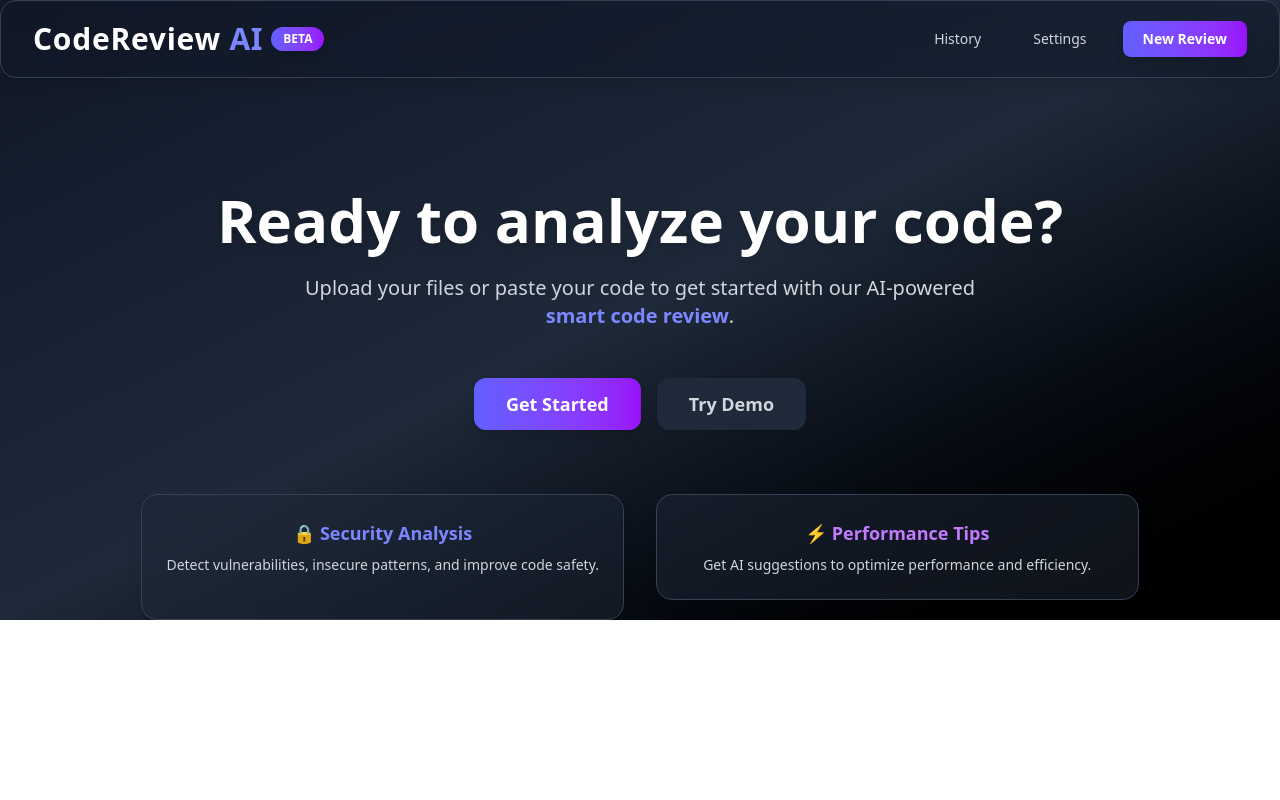
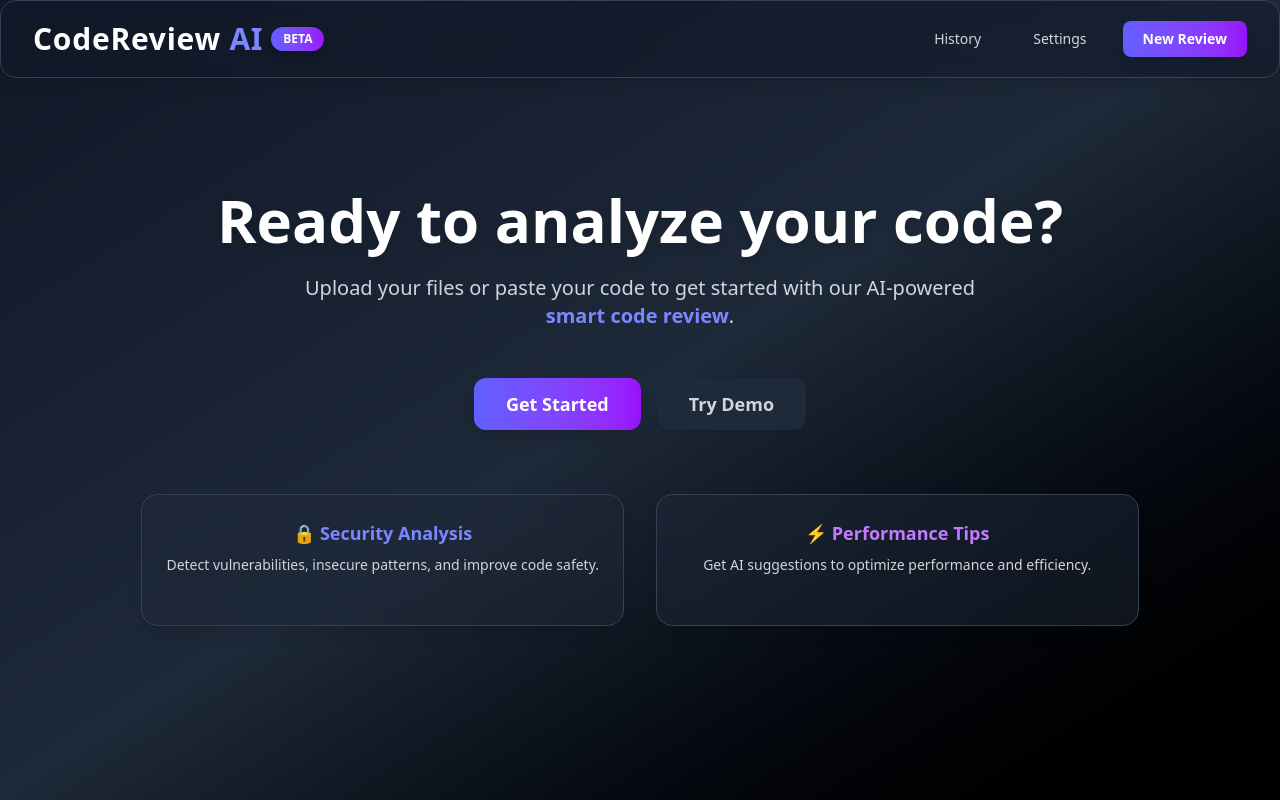
Before and after one commit to RipDeep/REACT-CODE-REVIEWER, a React (Vite) app in the folder Code Reviewer/: page / in a window 1280 px wide. Built offline with nearby package versions, Linux system fonts and the light colour scheme.

Commit message:
update the production bug

```diff
--- a/Code Reviewer/src/pages/LandingPage.jsx
+++ b/Code Reviewer/src/pages/LandingPage.jsx
@@ -6,7 +6,7 @@ import { Link } from "react-router-dom";
 function LandingPage() {
 
   return (
-    <div className="relative bg-gradient-to-br from-gray-900 via-gray-800 to-black w-screen h-full overflow-hidden">
+    <div className="relative bg-gradient-to-br from-gray-900 via-gray-800 to-black w-screen min-h-screen overflow-hidden">
       {/* Navbar */}
       <Navbar />
 
@@ -65,7 +65,7 @@ function LandingPage() {
         {/* Features */}
         <div className="grid grid-cols-1 sm:grid-cols-2 gap-8 mt-16 text-lg">
           <motion.div
-            className="bg-gray-800/50 backdrop-blur-md p-6 rounded-2xl shadow-lg border border-gray-700"
+            className="bg-gray-800/50 backdrop-blur-md p-6 rounded-2xl shadow-lg border border-gray-700 h-33"
             whileHover={{ scale: 1.05 }}
             initial={{ opacity: 0 }}
             animate={{ opacity: 1 }}
@@ -78,7 +78,7 @@ function LandingPage() {
           </motion.div>
 
           <motion.div
-            className="mb-5 bg-gray-800/50 backdrop-blur-md p-6 rounded-2xl shadow-lg border border-gray-700"
+            className="mb-5 bg-gray-800/50 backdrop-blur-md p-6 rounded-2xl shadow-lg border border-gray-700 h-33"
             whileHover={{ scale: 1.05 }}
             initial={{ opacity: 0 }}
             animate={{ opacity: 1 }}
```
